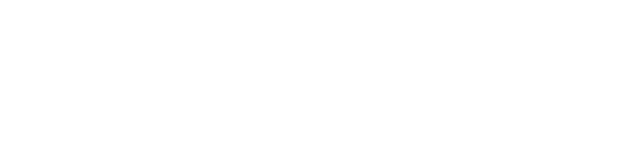
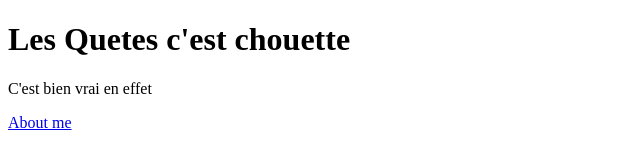
Before and after one commit to Yoyaug/my-super-website, a plain HTML site: page index.html in a window 1280 px wide. Shown: the whole page, without its empty margins (0-640 px from the left). Drawn offline with Linux system fonts and the light colour scheme.

Commit message:
Updating index.html
Ajout de trucs divers

```diff
--- a/index.html
+++ b/index.html
@@ -6,6 +6,14 @@
     <title>Document</title>
 </head>
 <body>
-
+    <header>
+        <h1>Les Quetes c'est chouette</h1>
+    </header>
+    <section>
+        <p>C'est bien vrai en effet</p>
+    </section>
+    <footer>
+        <a href="#" target="blank" title="About me">About me</a>
+    </footer>
 </body>
 </html>
```
